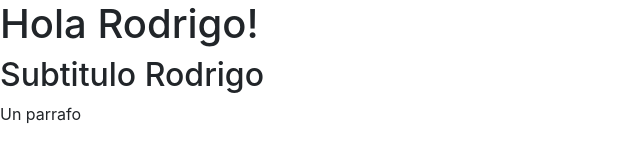
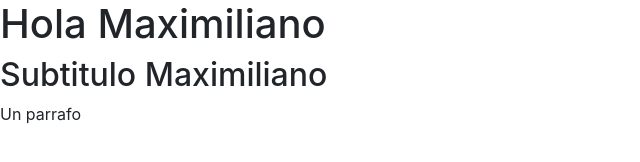
Before and after one commit to max-matrix/c3git, a plain HTML site: page index.html in a window 1280 px wide. Shown: the whole page, without its empty margins (0-640 px from the left). Drawn offline with nearby package versions, Linux system fonts and the light colour scheme.

Commit message:
Ahora los H tienen el nombre de Maximiliano

```diff
--- a/index.html
+++ b/index.html
@@ -7,8 +7,8 @@
     <title>Git desde Cero</title>
 </head>
 <body>
-    <h1>Hola Rodrigo!</h1>
-    <h2>Subtitulo Rodrigo</h2>
+    <h1>Hola Maximiliano</h1>
+    <h2>Subtitulo Maximiliano</h2>
     <p>Un parrafo</p>
 
     <script src="https://code.jquery.com/jquery-3.4.1.slim.min.js" integrity="sha384-J6qa4849blE2+poT4WnyKhv5vZF5SrPo0iEjwBvKU7imGFAV0wwj1yYfoRSJoZ+n" crossorigin="anonymous"></script>
```
